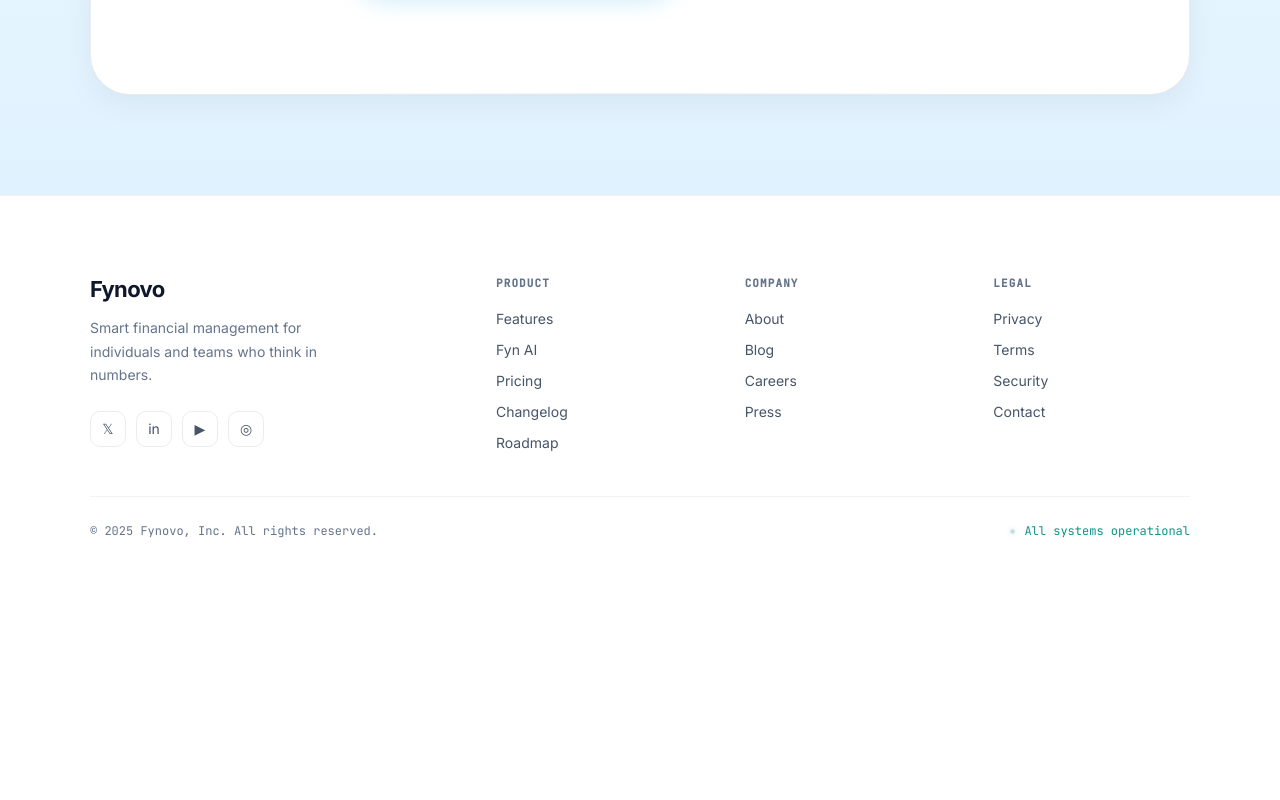
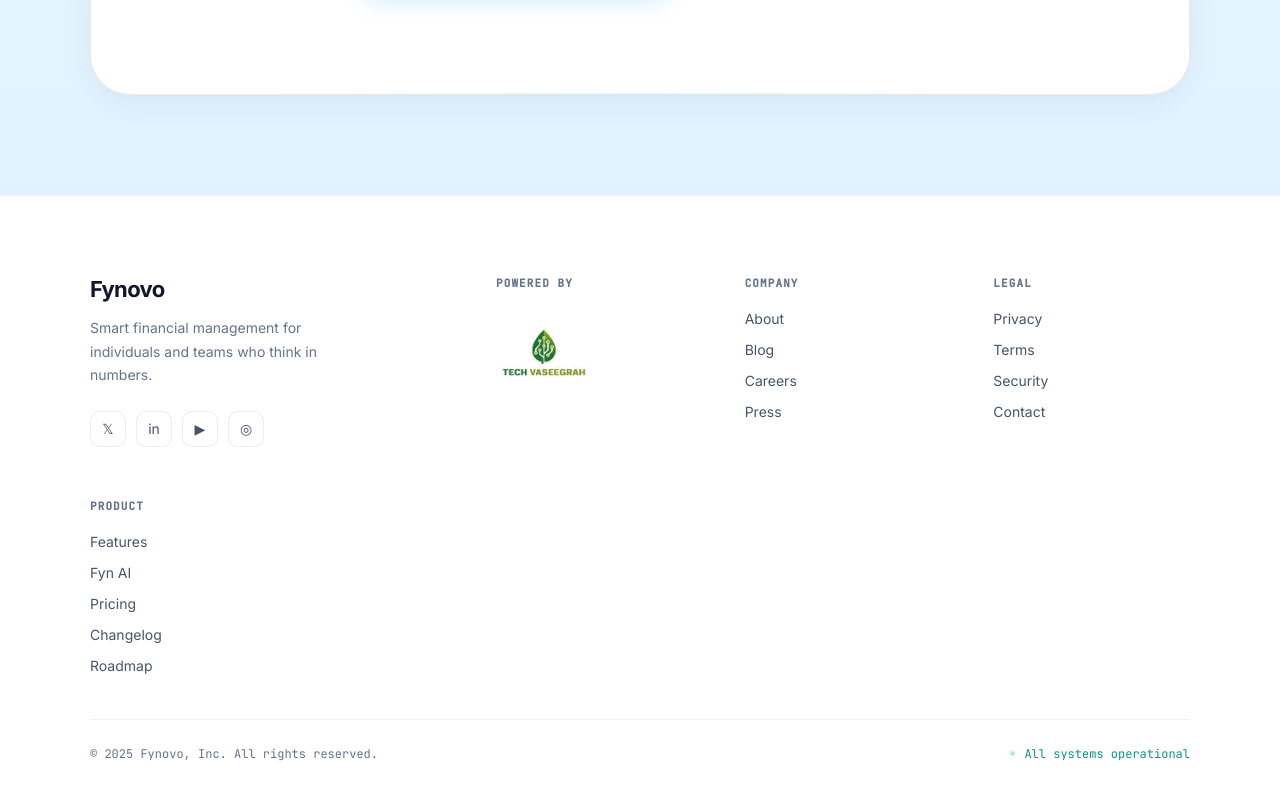
Before and after one commit to Gurumoorthi33/Fynovo_Project, a React (Vite) app in the folder landing_page/: page / in a window 1280 px wide. Shown: the part 7782-8582 px from the top of the page. Before the commit the page ends 8365 px from the top, so only its background shows below. Built offline with nearby package versions, Linux system fonts and the light colour scheme.

Commit message:
fixed the error occured in the app.tsx

```diff
--- a/landing_page/src/App.jsx
+++ b/landing_page/src/App.jsx
@@ -1243,7 +1243,11 @@
         .ftop { max-width:1100px; margin:0 auto 44px; display:grid; grid-template-columns:1.8fr 1fr 1fr 1fr; gap:52px; }
         .fbrand  { font-family:'Inter',sans-serif; font-size:22px; font-weight:700; letter-spacing:-.03em; margin-bottom:14px; }
         .ftagline { font-size:14px; color:var(--muted2); font-weight:400; line-height:1.68; max-width:240px; margin-bottom:24px; }
-        .fsoc { display:flex; gap:10px; }
+        .fsoc { display:flex; gap:10px; align-items:center; }
+        .fsocial-logo { height:32px; width:auto; transition:transform .25s ease, filter .25s ease; }
+        .fsocial-logo:hover { transform:scale(1.1); filter:brightness(1.2); }
+        .fsocial-logo-wrap { padding: 4px; }
+        .fpowered-inline img { height:96px; width:auto; }
         .fsb  {
           width: 36px; height: 36px; border-radius: 10px;
           border: 1px solid var(--bdr2);
@@ -1252,6 +1256,9 @@
           color: var(--muted); transition: all .25s;
         }
         .fsb:hover { border-color:var(--aqua); color:var(--aqua); background:rgba(14,165,233,.05); transform:translateY(-2px); box-shadow:0 6px 18px rgba(14,165,233,.1); }
+        .fsocial-logo { height:32px; width:auto; transition:transform .25s ease, filter .25s ease; }
+        .fsocial-logo:hover { transform:scale(1.1); filter:brightness(1.2); }
+        .fsocial-logo-wrap { padding: 4px; }
         .fct    { font-size:11px; font-weight:700; text-transform:uppercase; letter-spacing:.1em; color:var(--muted2); margin-bottom:18px; font-family:'JetBrains Mono',monospace; }
         .flinks { list-style:none; display:flex; flex-direction:column; gap:11px; }
         .flinks a { font-size:14px; color:var(--muted); text-decoration:none; transition:color .22s; font-weight:400; }
@@ -1265,6 +1272,8 @@
         .fcopy   { font-size:12px; color:var(--muted2); font-family:'JetBrains Mono',monospace; }
         .fstatus { display:flex; align-items:center; gap:8px; font-size:12px; color:var(--aqua3); font-family:'JetBrains Mono',monospace; }
         .fstatus .pulse-dot { background:var(--aqua3); box-shadow:0 0 8px var(--aqua3); }
+
+
 
         /* ── RESPONSIVE ── */
         /* ── RESPONSIVE ── */
@@ -1920,6 +1929,7 @@
         </div>
       </div>
 
+
       {/* ══════════════════════════════════════════════════════════
           FOOTER
       ══════════════════════════════════════════════════════════ */}
@@ -1929,13 +1939,27 @@
             <div className="fbrand">Fynovo</div>
             <p className="ftagline">Smart financial management for individuals and teams who think in numbers.</p>
             <div className="fsoc">
-              {["𝕏", "in", "▶", "◎"].map((s, i) => <a key={i} href="#" className="fsb">{s}</a>)}
+              {[
+                {icon: '𝕏', href: '#'},
+                {icon: 'in', href: 'https://www.linkedin.com/company/tech-vaseegrah/posts/?feedView=all'},
+                {icon: '▶', href: '#'},
+                {icon: '◎', href: '#'}
+              ].map((s, i) => <a key={i} href={s.href} className="fsb" target="_blank" rel="noopener noreferrer">{s.icon}</a>)}
+            </div>
+          </div>
+          {/* powered by column */}
+          <div>
+            <div className="fct">Powered by</div>
+            <div className="fpowered-inline">
+              <a href="https://www.techvaseegrah.com/" target="_blank" rel="noopener noreferrer">
+                <img src="/images/tech_vaseegrah_logo.jpeg" alt="Tech Vaseegrah" />
+              </a>
             </div>
           </div>
           {[
-            { title: "Product", links: ["Features", "Fyn AI", "Pricing", "Changelog", "Roadmap"] },
             { title: "Company", links: ["About", "Blog", "Careers", "Press"] },
             { title: "Legal", links: ["Privacy", "Terms", "Security", "Contact"] },
+            { title: "Product", links: ["Features", "Fyn AI", "Pricing", "Changelog", "Roadmap"] },
           ].map((col) => (
             <div key={col.title}>
               <div className="fct">{col.title}</div>
```
